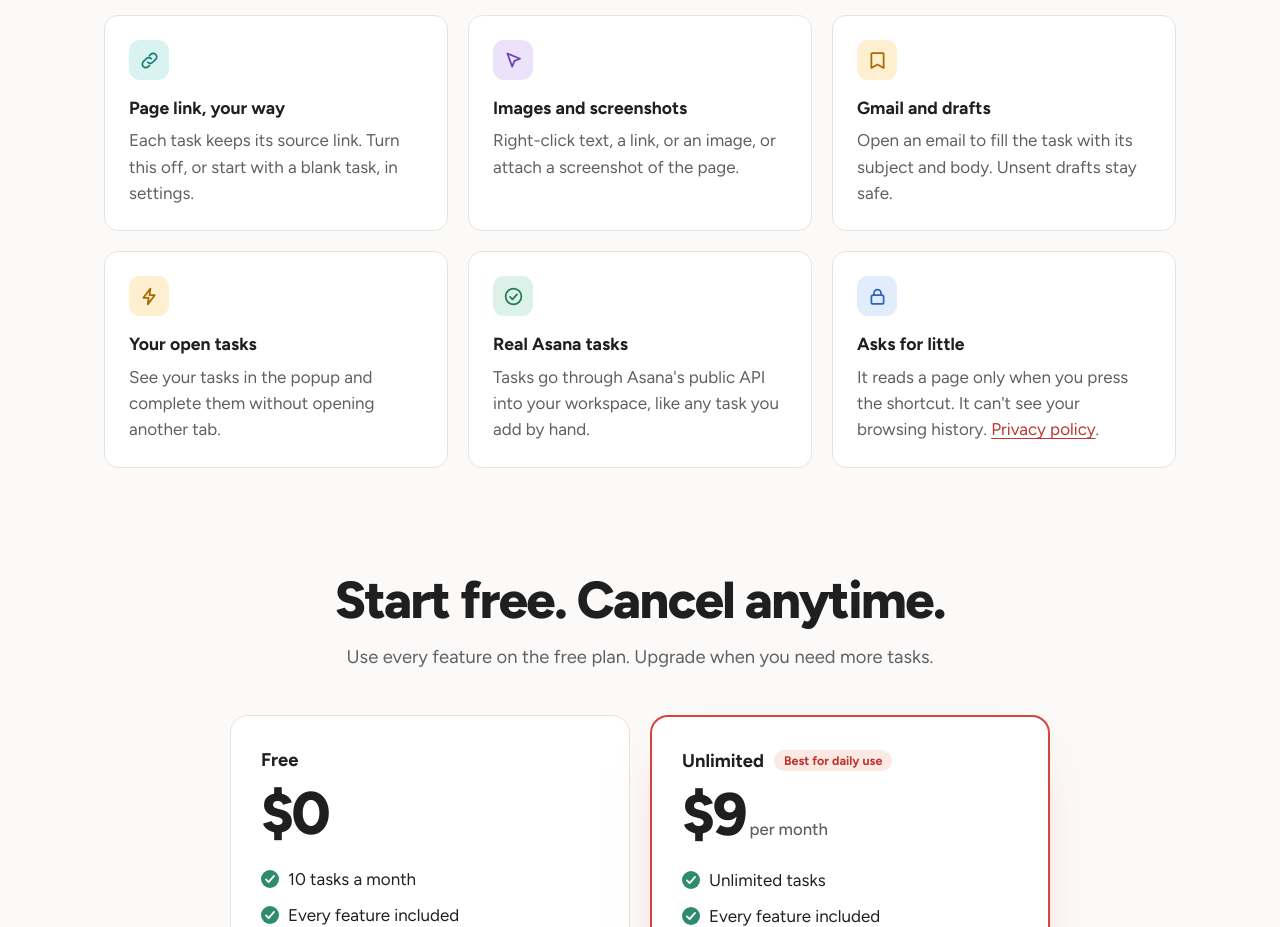
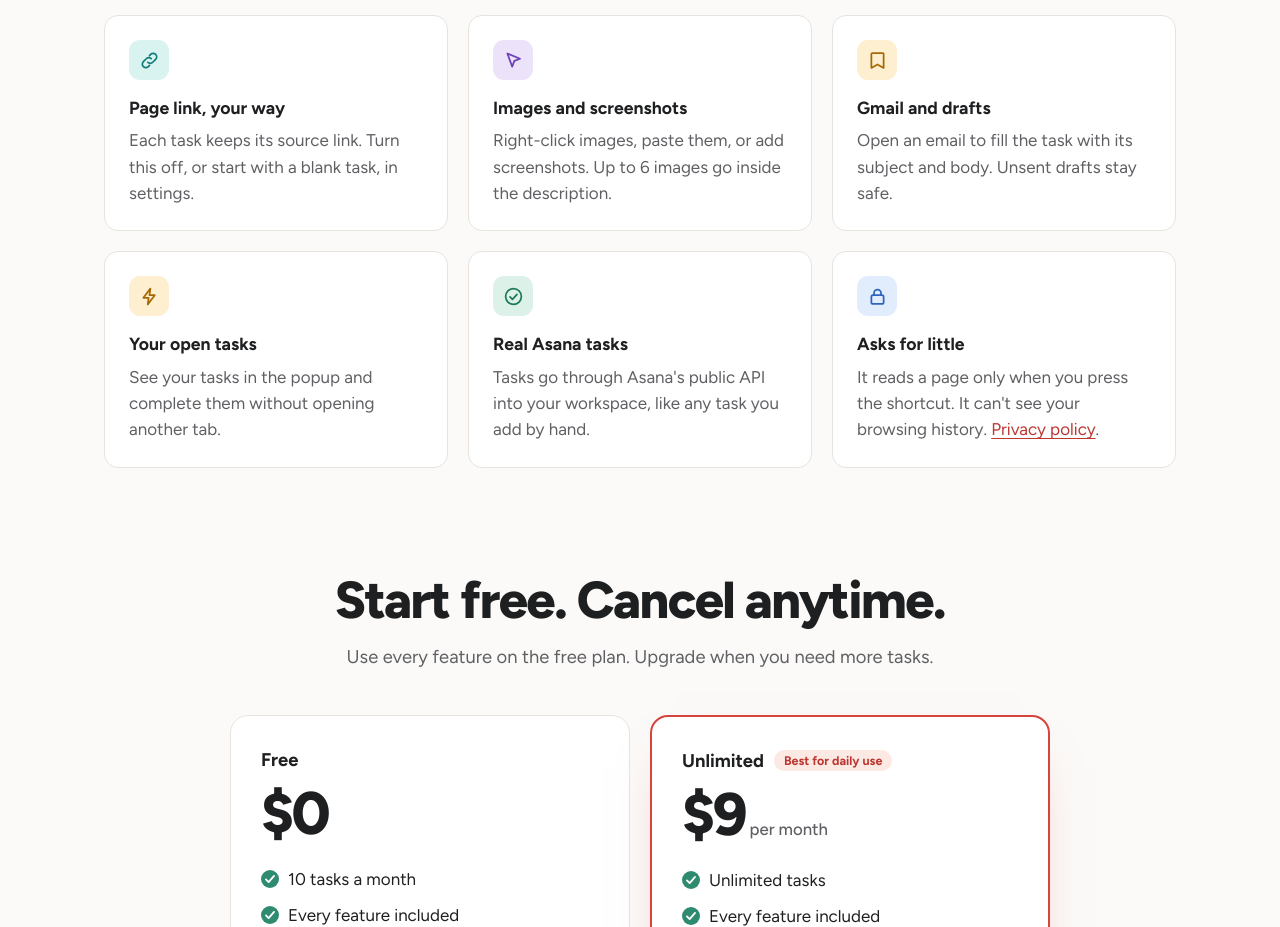
Before and after one commit to ravishxt/quick-task, a plain HTML site: page index.html in a window 1280 px wide. Shown: the part 2260-3187 px from the top of the page. Drawn offline with Linux system fonts and the light colour scheme.

Commit message:
feat: describe multiple images on site

```diff
--- a/index.html
+++ b/index.html
@@ -138,7 +138,7 @@
         <div class="card"><span class="ico blue"><svg><use href="#c-folder"/></svg></span><h3>Projects and fields</h3><p>Pick the project and section, add more projects, and fill in custom fields.</p></div>
         <div class="card"><span class="ico pink"><svg><use href="#c-tag"/></svg></span><h3>Due date, tags, assignee</h3><p>Set them in the popup. Search your people by name and see your tags in color.</p></div>
         <div class="card"><span class="ico teal"><svg><use href="#c-link"/></svg></span><h3>Page link, your way</h3><p>Each task keeps its source link. Turn this off, or start with a blank task, in settings.</p></div>
-        <div class="card"><span class="ico purple"><svg><use href="#c-pointer"/></svg></span><h3>Images and screenshots</h3><p>Right-click text, a link, or an image, or attach a screenshot of the page.</p></div>
+        <div class="card"><span class="ico purple"><svg><use href="#c-pointer"/></svg></span><h3>Images and screenshots</h3><p>Right-click images, paste them, or add screenshots. Up to 6 images go inside the description.</p></div>
         <div class="card"><span class="ico amber"><svg><use href="#c-save"/></svg></span><h3>Gmail and drafts</h3><p>Open an email to fill the task with its subject and body. Unsent drafts stay safe.</p></div>
         <div class="card"><span class="ico amber"><svg><use href="#c-bolt"/></svg></span><h3>Your open tasks</h3><p>See your tasks in the popup and complete them without opening another tab.</p></div>
         <div class="card"><span class="ico green"><svg><use href="#c-check"/></svg></span><h3>Real Asana tasks</h3><p>Tasks go through Asana's public API into your workspace, like any task you add by hand.</p></div>
```
